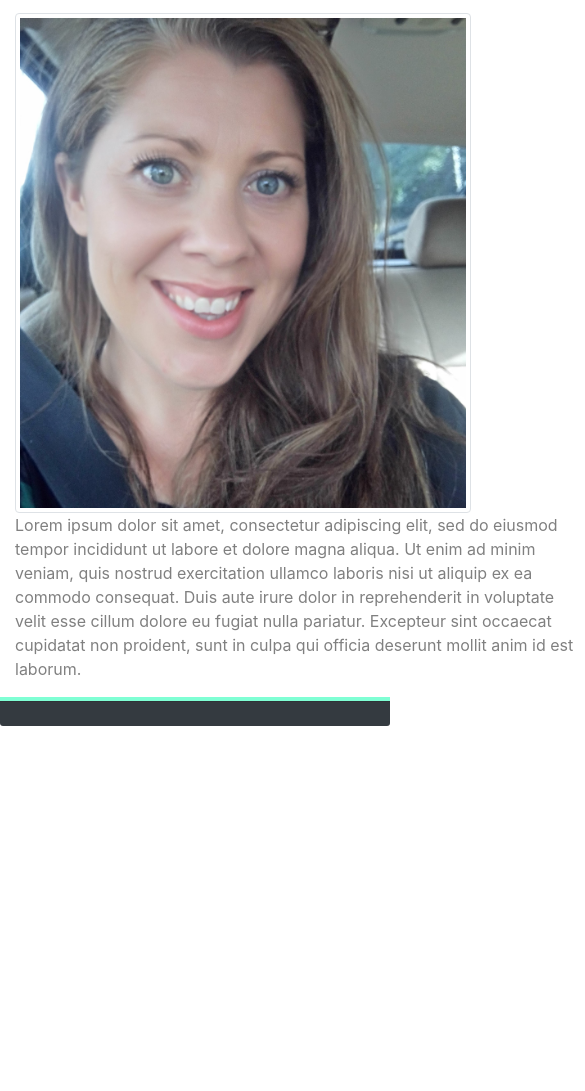
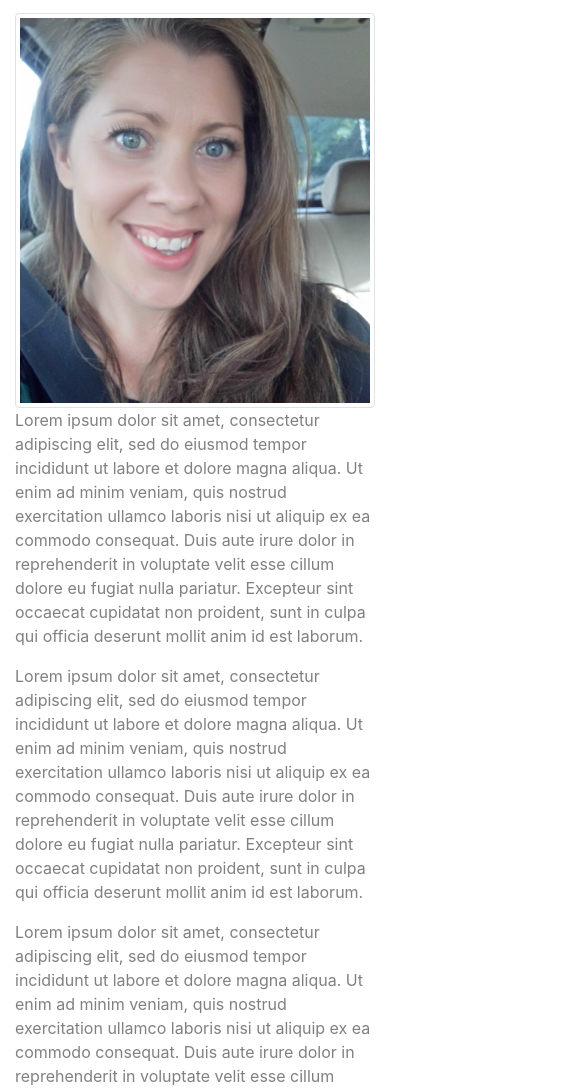
Before and after one commit to LeeKiri/HW2portfolio, a plain HTML site: page index.html in a window 390 px wide. Shown: the part 205-1296 px from the top of the page, 585 px wide, since content can reach past the window. Before the commit the page ends 931 px from the top, so only its background shows below. Drawn offline with nearby package versions, Linux system fonts and the light colour scheme.

Commit message:
index.html made responsive and navbrand text color change

```diff
--- a/custom.css
+++ b/custom.css
@@ -1,5 +1,6 @@
 
 /*CSS for index.html*/
+
 .navbar-brand{
     background-color: aquamarine;
     padding: 20px;
@@ -18,6 +19,9 @@ hr {
     border: 0;
     border-top: 2px solid rgba(0, 0, 0, 0.1);
   }
+  #index-image {
+      margin-right: 20px;
+  }
   p {
       color: gray;
   }
@@ -25,14 +29,15 @@ hr {
       border-top: 4px solid aquamarine;
   }
 
-  @media screen and (min-width: 640px) {
+  @media screen and (min-width: 768px) {
     #index-image {
         max-width: 30%;
     }
+
   }
-
+/*
   @media screen and (max-width: 640px){
     #index-image {
         max-width: 80%;
     }
-  }
+*/
--- a/index.html
+++ b/index.html
@@ -1,23 +1,26 @@
 <!DOCTYPE html>
 <html lang="en">
+
 <head>
   <meta charset="UTF-8">
   <meta name="viewport" content="width=device-width, initial-scale=1.0">
-    <link rel="stylesheet" href="https://cdn.jsdelivr.net/npm/bootstrap@4.5.3/dist/css/bootstrap.min.css" integrity="sha384-TX8t27EcRE3e/ihU7zmQxVncDAy5uIKz4rEkgIXeMed4M0jlfIDPvg6uqKI2xXr2" crossorigin="anonymous">
+  <link rel="stylesheet" href="https://cdn.jsdelivr.net/npm/bootstrap@4.5.3/dist/css/bootstrap.min.css"
+    integrity="sha384-TX8t27EcRE3e/ihU7zmQxVncDAy5uIKz4rEkgIXeMed4M0jlfIDPvg6uqKI2xXr2" crossorigin="anonymous">
   <link rel="stylesheet" type="text/css" href="custom.css">
   <title>Lee Templeton Website</title>
 </head>
+
 <body>
   <nav>
     <nav class="navbar navbar-expand-sm navbar-light bg-light">
-            <a class="navbar-brand" href="#">Lee Templeton</a>
+      <a class="navbar-brand text-white" href="#">Lee Templeton</a>
       <div class="navbar-expand-lg" id="navbarNav">
         <ul class="navbar-nav">
           <li class="nav-item active">
             <a class="nav-link" href="#">About</a>
           </li>
           <li class="nav-item">
-                    <a class="nav-link" href="https://leekiri.github.io/HW2portfolio/">|  Portfolio  |</a>
+            <a class="nav-link" href="https://leekiri.github.io/HW2portfolio/">| Portfolio |</a>
           </li>
           <li class="nav-item">
             <a class="nav-link" href="#">Contact</a>
@@ -27,28 +30,66 @@
     </nav>
   </nav>
 
-    <div class="container" style="width: 600px;">
-        <div class="row"></div>
-            <div class="col-lg-12">
+  <div class="container">
+    <div class="row">
+      <div class="col-12 col-lg-6">
         <h1 id="heading">About Me</h1>
-                <hr/>
+        <hr />
       </div>
-        <div class="row"></div>
-            <div class="col-lg-12"></div>
-            <img src="images\Compressed and cut.jpg" class="img-thumbnail img-fluid" id="index-image">
+    </div>
+    <div class="row">
+      <div class="col-12 col-lg-6">
+        <img src="images\Compressed and cut.jpg" class="img-thumbnail img-fluid float-md-left" id="index-image">
 
           <p>
-                Lorem ipsum dolor sit amet, consectetur adipiscing elit, sed do eiusmod tempor incididunt ut labore et dolore magna aliqua. Ut enim ad minim veniam, quis nostrud exercitation ullamco laboris nisi ut aliquip ex ea commodo consequat. Duis aute irure dolor in reprehenderit in voluptate velit esse cillum dolore eu fugiat nulla pariatur. Excepteur sint occaecat cupidatat non proident, sunt in culpa qui officia deserunt mollit anim id est laborum.
+            Lorem ipsum dolor sit amet, consectetur adipiscing elit, sed do eiusmod tempor incididunt ut labore et
+            dolore
+            magna aliqua. Ut enim ad minim veniam, quis nostrud exercitation ullamco laboris nisi ut aliquip ex ea
+            commodo
+            consequat. Duis aute irure dolor in reprehenderit in voluptate velit esse cillum dolore eu fugiat nulla
+            pariatur.
+            Excepteur sint occaecat cupidatat non proident, sunt in culpa qui officia deserunt mollit anim id est
+            laborum.
           </p>
 
+          <p>
+            Lorem ipsum dolor sit amet, consectetur adipiscing elit, sed do eiusmod tempor incididunt ut labore et
+            dolore
+            magna aliqua. Ut enim ad minim veniam, quis nostrud exercitation ullamco laboris nisi ut aliquip ex ea
+            commodo
+            consequat. Duis aute irure dolor in reprehenderit in voluptate velit esse cillum dolore eu fugiat nulla
+            pariatur.
+            Excepteur sint occaecat cupidatat non proident, sunt in culpa qui officia deserunt mollit anim id est
+            laborum.
+          </p>
+
+          <p>
+            Lorem ipsum dolor sit amet, consectetur adipiscing elit, sed do eiusmod tempor incididunt ut labore et
+            dolore
+            magna aliqua. Ut enim ad minim veniam, quis nostrud exercitation ullamco laboris nisi ut aliquip ex ea
+            commodo
+            consequat. Duis aute irure dolor in reprehenderit in voluptate velit esse cillum dolore eu fugiat nulla
+            pariatur.
+            Excepteur sint occaecat cupidatat non proident, sunt in culpa qui officia deserunt mollit anim id est
+            laborum.
+          </p>
+
+      </div>
+    </div>
   </div>
   <div class="footer">
     <footer class="card-footer bg-dark footer-font-style text-muted footer-position">
   </div>
 
-  <script src="https://code.jquery.com/jquery-3.2.1.slim.min.js" integrity="sha384-KJ3o2DKtIkvYIK3UENzmM7KCkRr/rE9/Qpg6aAZGJwFDMVNA/GpGFF93hXpG5KkN" crossorigin="anonymous"></script>
-  <script src="https://cdnjs.cloudflare.com/ajax/libs/popper.js/1.12.9/umd/popper.min.js" integrity="sha384-ApNbgh9B+Y1QKtv3Rn7W3mgPxhU9K/ScQsAP7hUibX39j7fakFPskvXusvfa0b4Q" crossorigin="anonymous"></script>
-  <script src="https://maxcdn.bootstrapcdn.com/bootstrap/4.0.0/js/bootstrap.min.js" integrity="sha384-JZR6Spejh4U02d8jOt6vLEHfe/JQGiRRSQQxSfFWpi1MquVdAyjUar5+76PVCmYl" crossorigin="anonymous"></script>
+  <script src="https://code.jquery.com/jquery-3.2.1.slim.min.js"
+    integrity="sha384-KJ3o2DKtIkvYIK3UENzmM7KCkRr/rE9/Qpg6aAZGJwFDMVNA/GpGFF93hXpG5KkN"
+    crossorigin="anonymous"></script>
+  <script src="https://cdnjs.cloudflare.com/ajax/libs/popper.js/1.12.9/umd/popper.min.js"
+    integrity="sha384-ApNbgh9B+Y1QKtv3Rn7W3mgPxhU9K/ScQsAP7hUibX39j7fakFPskvXusvfa0b4Q"
+    crossorigin="anonymous"></script>
+  <script src="https://maxcdn.bootstrapcdn.com/bootstrap/4.0.0/js/bootstrap.min.js"
+    integrity="sha384-JZR6Spejh4U02d8jOt6vLEHfe/JQGiRRSQQxSfFWpi1MquVdAyjUar5+76PVCmYl"
+    crossorigin="anonymous"></script>
 </body>
 
 </html>
```
Also changed, not shown: contact.html (+1 -1 lines), portfolio.html (+1 -1 lines). Lines whose indentation alone changed are shown as unchanged.
